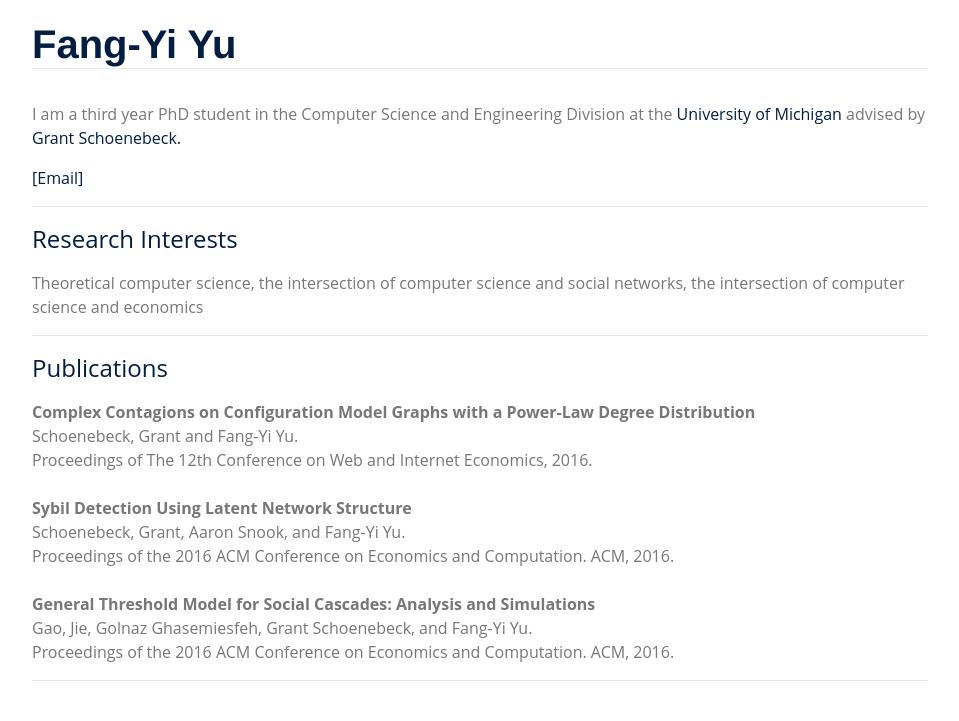
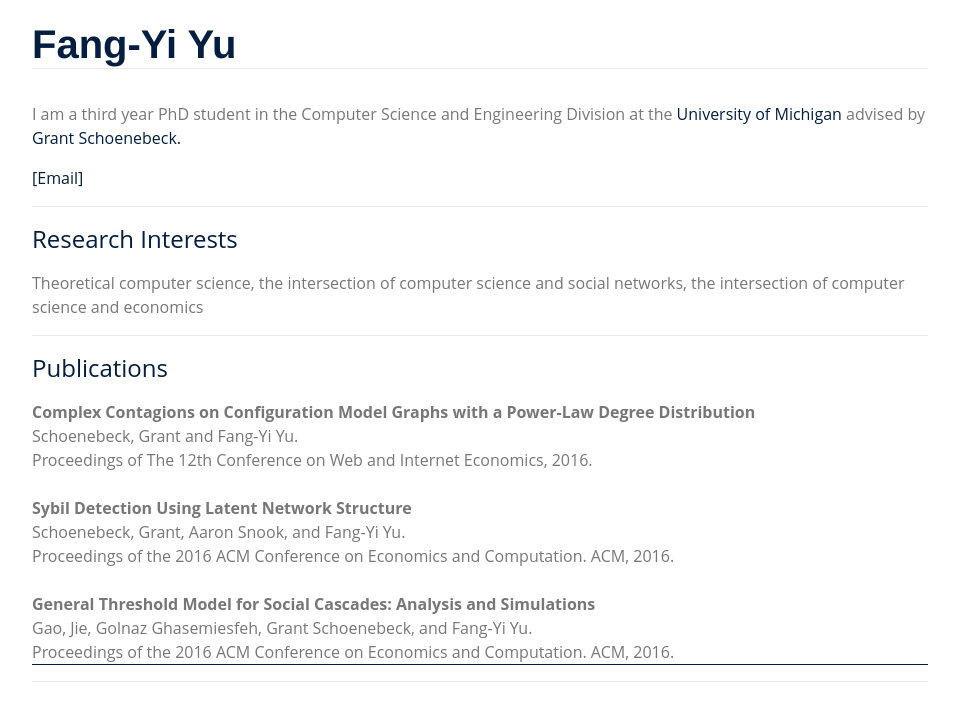
Before and after one commit to ericswatch/ericswatch.github.io, a Jekyll site: the page index.html, which Jekyll copies as it is, in a window 1280 px wide. Shown: the top 721 px of the page, without its empty margins (160-1119 px from the left). Built offline with Jekyll 4.4.1, drawn with Linux system fonts in a browser that asks for light colours; nearby versions of some CDN libraries.

Commit message:
Update main.css

```diff
--- a/css/main.css
+++ b/css/main.css
@@ -57,6 +57,7 @@ section {
 .pub-list {
     padding: 0;
     list-style-type: none;
+    border-bottom: 1px solid #041E42;
 }
 
 .pub-list p {
```
